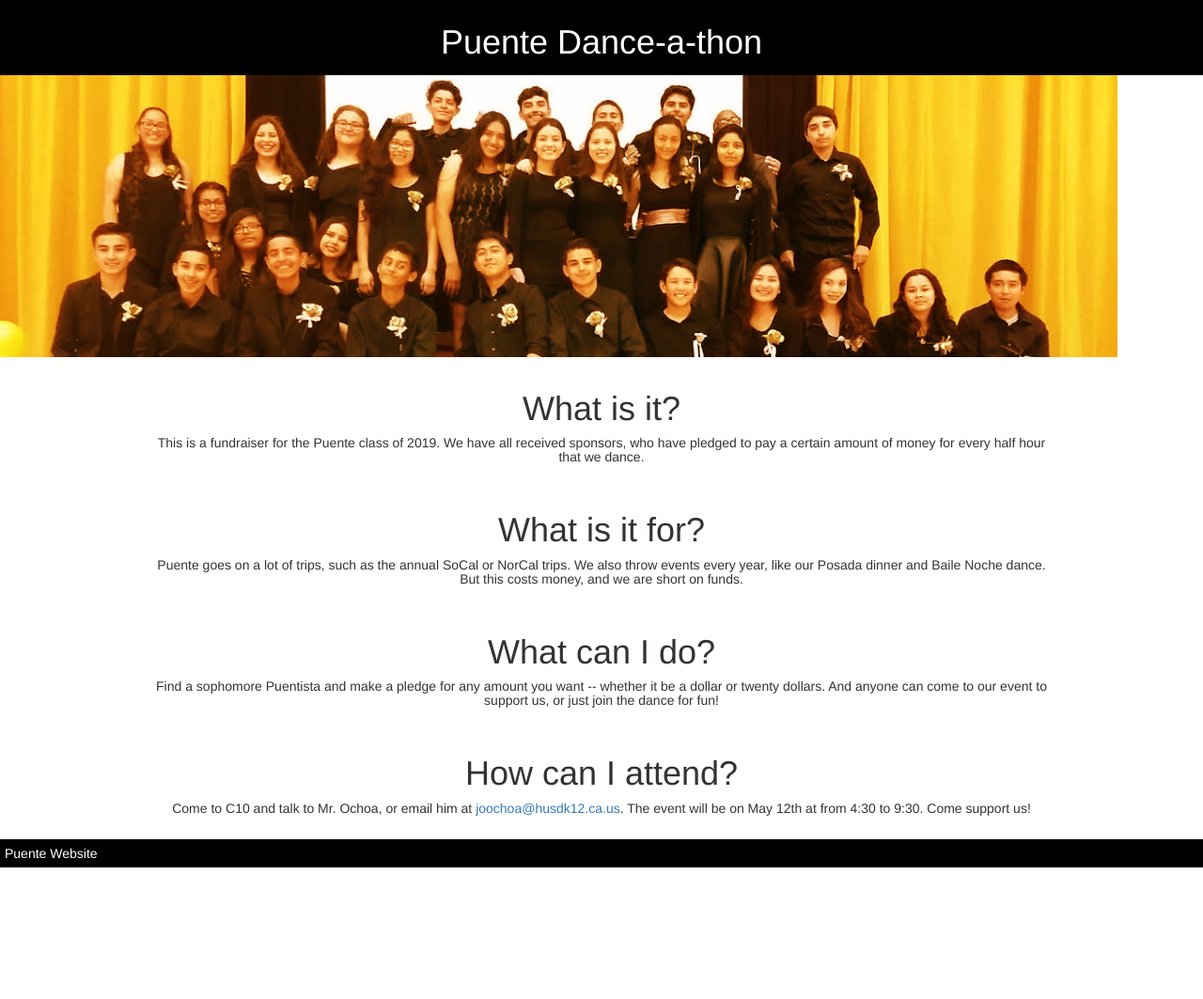
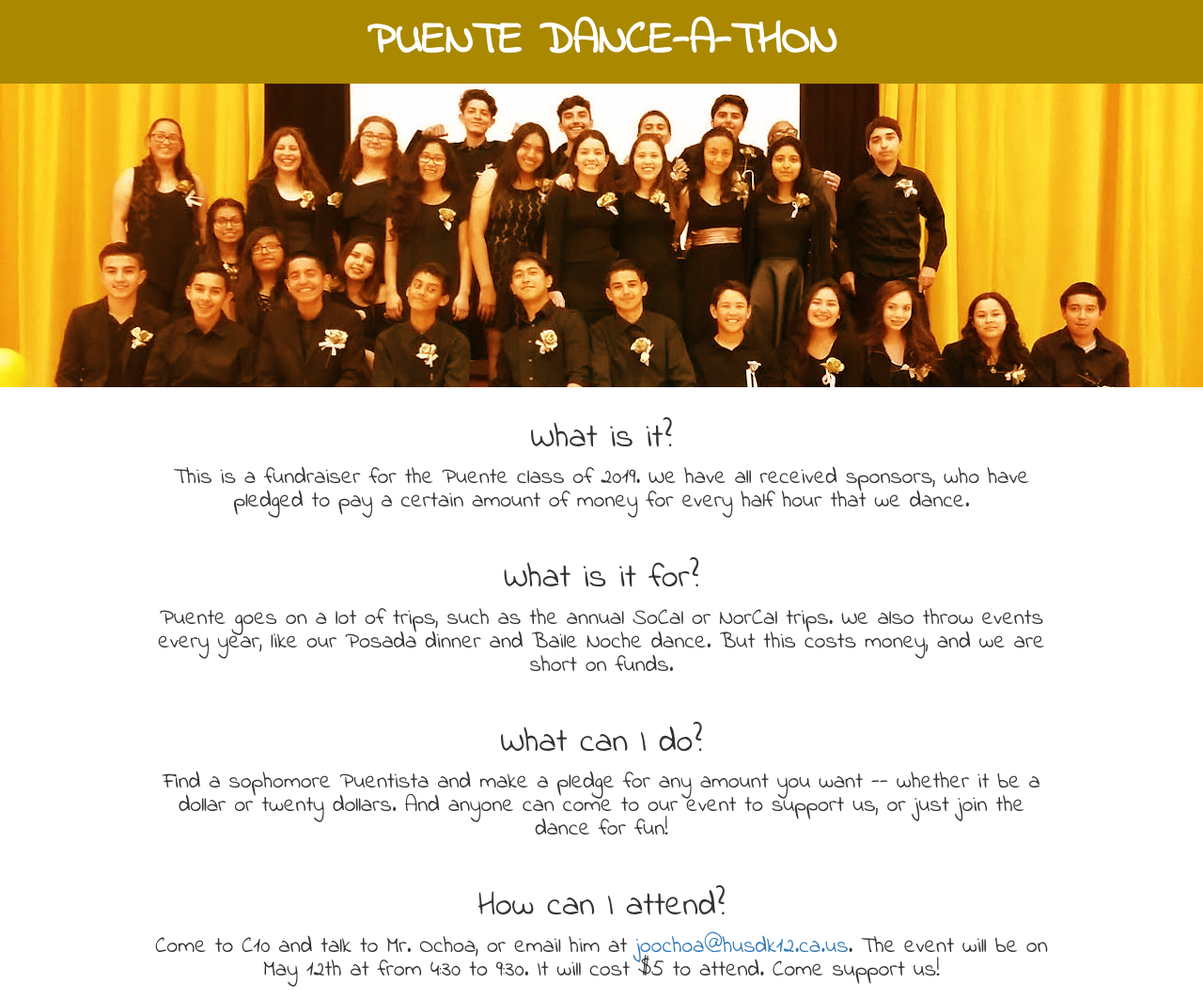
Before and after one commit to Jaklabs/DanceAThon, a plain HTML site: page index.html in a window 1280 px wide. Shown: the top 1063 px of the page at 94% size. Before the commit the page ends 923 px from the top, so only its background shows below. Drawn offline with nearby package versions, Linux system fonts and the light colour scheme.

Commit message:
Fixed font etc

```diff
--- a/index.html
+++ b/index.html
@@ -4,12 +4,13 @@
     <title>Puente 2k19 | Dance-a-thon 2017</title>
     <link rel="stylesheet" href="public/index.css" type="text/css">
     <meta name="viewport" content="width=device-width,initial-scale=1.0">
+    <link href="https://fonts.googleapis.com/css?family=Indie+Flower" rel="stylesheet">
     <link rel="stylesheet" type="text/css" href="https://maxcdn.bootstrapcdn.com/bootstrap/3.3.6/css/bootstrap.min.css"></link>
   </head>
   <body>
     <div class="wrapper">
     <header>
-      <h1>Puente Dance-a-thon</h1>
+      <p><strong>PUENTE DANCE-A-THON</strong></p>
     </header>
     <div class="pic-container">
       <img src="public/puente-2k19.jpg" />
@@ -29,7 +30,7 @@
       </div>
       <div class="item">
       <h1>How can I attend?</h1>
-      <p>Come to C10 and talk to Mr. Ochoa, or email him at <a href="mailto:joochoa@husd.k12.ca.us">joochoa@husdk12.ca.us</a>. The event will be on May 12th at from 4:30 to 9:30. Come support us! </p>
+      <p>Come to C10 and talk to Mr. Ochoa, or email him at <a href="mailto:joochoa@husd.k12.ca.us">joochoa@husdk12.ca.us</a>. The event will be on May 12th at from 4:30 to 9:30. It will cost $5 to attend. Come support us! </p>
       </div>
     </section>
     <footer>
--- a/public/index.css
+++ b/public/index.css
@@ -1,12 +1,19 @@
 .pic-container {
   margin: 0;
 }
+
 header {
   margin: 0;
-  padding: 5px;
+  padding: 10px;
   text-align: center;
-  background-color: #000;
+  font-size: 48px;
+  font-family: 'Indie Flower', cursive;
+  background-color: #a80;
   color: #fff;
+}
+
+header p {
+  margin: auto;
 }
 
 section {
@@ -15,24 +22,36 @@ section {
 }
 
 .item {
+  font-family: 'Indie Flower', cursive;
+}
+
+.item p {
+  font-size: 24px;
+}
+.item {
   width: 75%;
   margin: 10px auto;
   padding: 5px;
-  line-height: 15px;
+  line-height: 25px;
 }
+
 .pic-container {
   margin: 0;
-  height: 300px;
+  background-color: #000;
+  text-align: center;
 }
+
 img  {
   max-width:100%;
   max-height:100%;
-  }
+}
+
 footer {
   padding: 5px;
   background-color: black;
   text-decoration: none;
 }
+
 footer a {
   color: white;
 }
```
